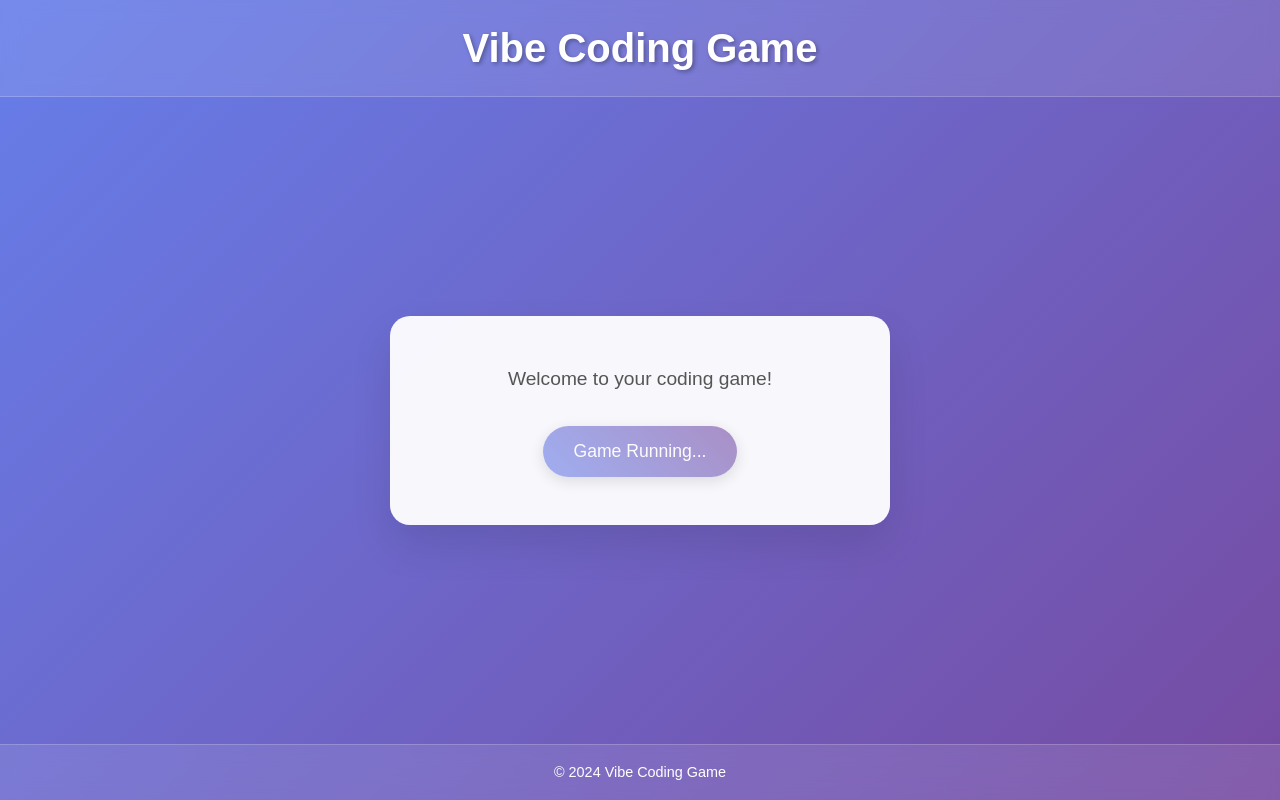
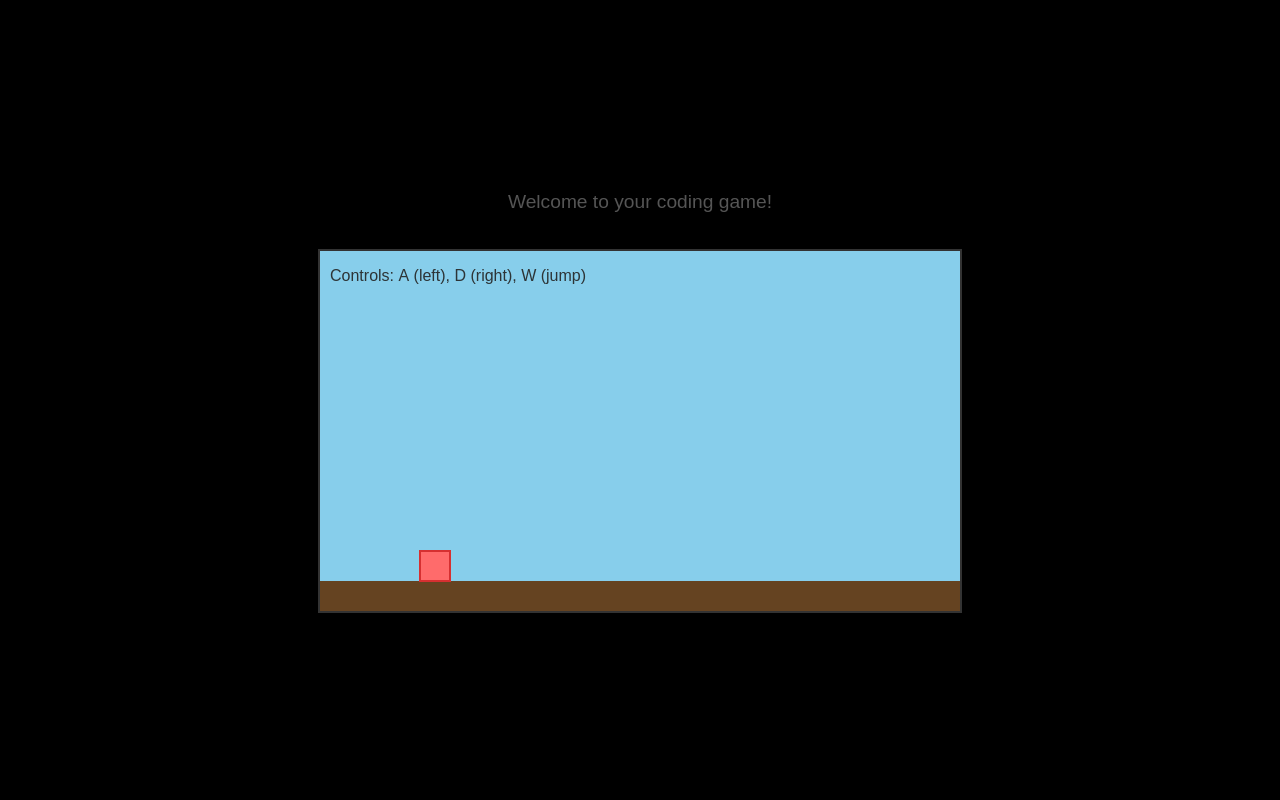
Before and after one commit to rommanali-spec/VibeCodingGame, a website: page index.html in a window 1280 px wide. Both pictures are taken after a click on the button "Start Game". Drawn offline with Linux system fonts and the light colour scheme.

Commit message:
Inital version with player movement + canvas setup

```diff
--- a/index.html
+++ b/index.html
@@ -15,6 +15,7 @@
         <div id="app">
             <p>Welcome to your coding game!</p>
             <button id="start-btn">Start Game</button>
+            <canvas id="game-canvas" width="640" height="360" style="display: none;"></canvas>
         </div>
     </main>
 
--- a/script.js
+++ b/script.js
@@ -3,9 +3,39 @@
 // DOM elements
 const startBtn = document.getElementById('start-btn');
 const app = document.getElementById('app');
+const canvas = document.getElementById('game-canvas');
+const ctx = canvas.getContext('2d');
 
 // Game state
 let gameStarted = false;
+let animationId = null;
+
+// Game constants
+const CANVAS_WIDTH = 640;
+const CANVAS_HEIGHT = 360;
+const GRAVITY = 0.8;
+const GROUND_Y = CANVAS_HEIGHT - 30; // Ground level (canvas height - ground thickness)
+const PLAYER_SPEED = 5;
+const JUMP_FORCE = -15;
+
+// Player object
+const player = {
+    x: 100,
+    y: 100,
+    width: 30,
+    height: 30,
+    velocityX: 0,
+    velocityY: 0,
+    onGround: false,
+    color: '#FF6B6B'
+};
+
+// Input state
+const keys = {
+    a: false,
+    d: false,
+    w: false
+};
 
 // Initialize the game
 function init() {
@@ -13,6 +43,26 @@ function init() {
 
     // Add event listeners
     startBtn.addEventListener('click', startGame);
+    setupKeyboardControls();
+}
+
+// Setup keyboard event listeners
+function setupKeyboardControls() {
+    document.addEventListener('keydown', (e) => {
+        const key = e.key.toLowerCase();
+        if (key in keys) {
+            keys[key] = true;
+            e.preventDefault();
+        }
+    });
+
+    document.addEventListener('keyup', (e) => {
+        const key = e.key.toLowerCase();
+        if (key in keys) {
+            keys[key] = false;
+            e.preventDefault();
+        }
+    });
 }
 
 // Start the game
@@ -22,14 +72,104 @@ function startGame() {
     gameStarted = true;
     console.log('Game started!');
 
-    // Update UI
+    // Update UI - enter game mode
     startBtn.textContent = 'Game Running...';
     startBtn.disabled = true;
+    startBtn.style.display = 'none';
+    document.body.classList.add('game-mode');
+    app.classList.add('game-mode');
+    canvas.style.display = 'block';
 
-    // Add your game logic here
-    setTimeout(() => {
-        alert('Welcome to the Vibe Coding Game! Ready to code?');
-    }, 500);
+    // Start game loop
+    gameLoop();
+}
+
+// Main game loop
+function gameLoop() {
+    if (!gameStarted) return;
+
+    // Update game state
+    updatePlayer();
+
+    // Render everything
+    render();
+
+    // Continue the loop
+    animationId = requestAnimationFrame(gameLoop);
+}
+
+// Update player physics and movement
+function updatePlayer() {
+    // Handle horizontal movement
+    if (keys.a) {
+        player.velocityX = -PLAYER_SPEED;
+    } else if (keys.d) {
+        player.velocityX = PLAYER_SPEED;
+    } else {
+        player.velocityX = 0;
+    }
+
+    // Handle jumping
+    if (keys.w && player.onGround) {
+        player.velocityY = JUMP_FORCE;
+        player.onGround = false;
+    }
+
+    // Apply gravity
+    if (!player.onGround) {
+        player.velocityY += GRAVITY;
+    }
+
+    // Update position
+    player.x += player.velocityX;
+    player.y += player.velocityY;
+
+    // Keep player within horizontal bounds
+    if (player.x < 0) {
+        player.x = 0;
+    } else if (player.x + player.width > CANVAS_WIDTH) {
+        player.x = CANVAS_WIDTH - player.width;
+    }
+
+    // Ground collision
+    if (player.y + player.height >= GROUND_Y) {
+        player.y = GROUND_Y - player.height;
+        player.velocityY = 0;
+        player.onGround = true;
+    } else {
+        player.onGround = false;
+    }
+
+    // Prevent falling off bottom (safety check)
+    if (player.y > CANVAS_HEIGHT) {
+        player.y = 100;
+        player.x = 100;
+        player.velocityY = 0;
+    }
+}
+
+// Render the game
+function render() {
+    // Clear canvas
+    ctx.clearRect(0, 0, CANVAS_WIDTH, CANVAS_HEIGHT);
+
+    // Draw ground
+    ctx.fillStyle = '#654321';
+    ctx.fillRect(0, GROUND_Y, CANVAS_WIDTH, CANVAS_HEIGHT - GROUND_Y);
+
+    // Draw player
+    ctx.fillStyle = player.color;
+    ctx.fillRect(player.x, player.y, player.width, player.height);
+
+    // Draw player border for better visibility
+    ctx.strokeStyle = '#D63031';
+    ctx.lineWidth = 2;
+    ctx.strokeRect(player.x, player.y, player.width, player.height);
+
+    // Draw controls instructions
+    ctx.fillStyle = '#2D3436';
+    ctx.font = '16px Arial';
+    ctx.fillText('Controls: A (left), D (right), W (jump)', 10, 30);
 }
 
 // Initialize when DOM is loaded
--- a/style.css
+++ b/style.css
@@ -91,6 +91,59 @@ footer p {
     font-size: 0.9rem;
 }
 
+/* Game Canvas Styles */
+#game-canvas {
+    display: block;
+    margin: 20px auto;
+    border: 2px solid #333;
+    background: #87CEEB;
+    image-rendering: pixelated; /* For retro pixel art look */
+    image-rendering: -moz-crisp-edges;
+    image-rendering: crisp-edges;
+}
+
+/* Game mode - full screen letterbox effect */
+body.game-mode {
+    background: #000;
+    display: flex;
+    flex-direction: column;
+    justify-content: center;
+    align-items: center;
+    min-height: 100vh;
+    margin: 0;
+    padding: 0;
+}
+
+body.game-mode header,
+body.game-mode footer {
+    display: none;
+}
+
+body.game-mode main {
+    flex: none;
+    display: flex;
+    justify-content: center;
+    align-items: center;
+    padding: 0;
+}
+
+body.game-mode #app {
+    background: transparent;
+    padding: 0;
+    border-radius: 0;
+    box-shadow: none;
+    max-width: none;
+    width: auto;
+}
+
+body.game-mode #game-canvas {
+    margin: 0;
+    max-width: 100vw;
+    max-height: 100vh;
+    width: auto;
+    height: auto;
+}
+
 /* Responsive design */
 @media (max-width: 768px) {
     header h1 {
@@ -101,4 +154,17 @@ footer p {
         margin: 1rem;
         padding: 2rem;
     }
+
+    body.game-mode #game-canvas {
+        width: 100vw;
+        height: calc(100vw * 360 / 640); /* Maintain 16:9 aspect ratio */
+    }
+
+    /* If height would be too tall, fit by height instead */
+    @media (max-height: 400px) {
+        body.game-mode #game-canvas {
+            width: calc(100vh * 640 / 360);
+            height: 100vh;
+        }
+    }
 }
```
